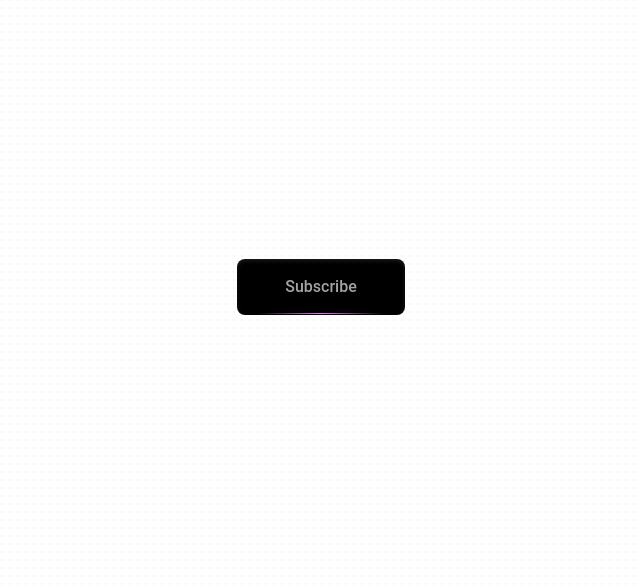
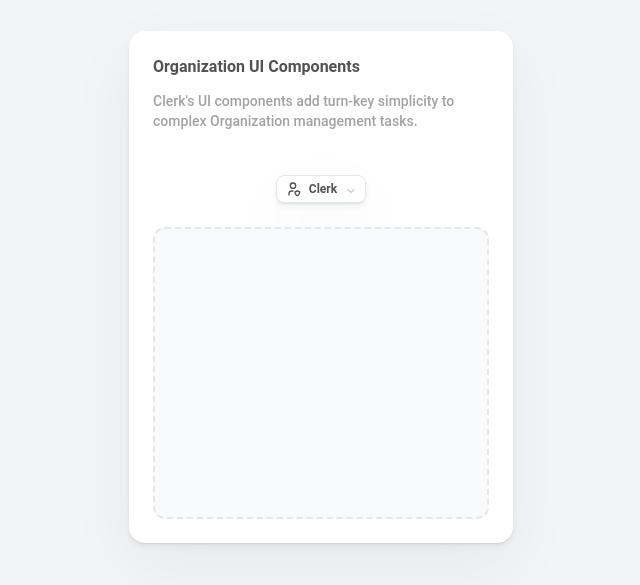
Before and after one commit to jahansid/ui-jahan, a React (Vite) app: page / in a window 1280 px wide. Shown: the part 113-698 px from the top of the page, without its empty margins (319-959 px from the left). Built offline with nearby package versions, Linux system fonts and the light colour scheme.

Commit message:
CardContent component added

```diff
--- a/package.json
+++ b/package.json
@@ -10,6 +10,7 @@
     "preview": "vite preview"
   },
   "dependencies": {
+    "@tabler/icons-react": "^3.30.0",
     "framer-motion": "^11.0.15",
     "react": "^18.2.0",
     "react-dom": "^18.2.0"
--- a/src/App.jsx
+++ b/src/App.jsx
@@ -2,9 +2,11 @@
 // import NavTabs from "./components/NavTabs";
 // import TiltCard from "./components/TiltCard";
 
+import CardContent from "./components/CardContent";
+
 // import { AnimatedTabSlider } from "./components/AnimatedTabSlider";
 // import CursorMask from "./components/CursorMask";
-import ButtonGlow from "./components/ButtonGlow";
+// import ButtonGlow from "./components/ButtonGlow";
 // import FAQsection from "./components/FAQsection";
 // import LogoMarquee from "./components/LogoMarquee";
 // import HamburgerBar from "./components/HamburgerBar";
@@ -22,7 +24,8 @@ export default function App() {
       {/* <CursorMask /> */}
       {/* <LogoMarquee /> */}
       {/* <FAQsection /> */}
-      <ButtonGlow />
+      {/* <ButtonGlow /> */}
+      <CardContent/>
     </div>
   );
 }
--- /dev/null
+++ b/src/components/CardContent.jsx
@@ -0,0 +1,107 @@
+import {
+  Icon24Hours,
+  Icon360View,
+  IconChevronDown,
+  IconMessage,
+  IconPlus,
+  IconUserShield,
+} from "@tabler/icons-react";
+
+import { easeInOut, motion } from "framer-motion";
+
+const CardContent = () => {
+  return (
+    <div className="bg-gray-100 h-screen w-full grid place-content-center font-sans">
+      {/* card component starts here */}
+      <div className=" w-96 min-h-[32rem] h-[32rem] flex flex-col gap-3  p-6 bg-white rounded-2xl shadow-[0_1px_1px_rgba(0,0,0,0.05),0_4px_6px_rgba(34,42,53,0.04),0_24px_68px_rgba(47,48,55,0.05),0_2px_3px_rgba(0,0,0,0.04)]">
+        <h3 className=" font-bold text-base text-neutral-600">
+          Organization UI Components
+        </h3>
+        <p className=" text-sm font-medium text-neutral-400">
+          Clerk&apos;s UI components add turn-key simplicity to complex
+          Organization management tasks.
+        </p>
+        <div className=" flex justify-center items-center">
+          <button className=" flex items-center justify-center gap-2 text-[12px] mt-8 px-2 py-1 font-semibold text-neutral-600 border border-gray-200 shadow-[0_1px_1px_rgba(0,0,0,0.05),0_4px_6px_rgba(34,42,53,0.04),0_24px_68px_rgba(47,48,55,0.05),0_2px_3px_rgba(0,0,0,0.04)] rounded-lg">
+            <IconUserShield className=" size-4" />
+            Clerk
+            <IconChevronDown className=" size-3 mt-1 text-neutral-400" />
+          </button>
+        </div>
+        <div className=" relative flex-1 bg-gray-50  mt-3 rounded-xl border-2 border-dashed border-gray-200">
+          <motion.div
+            initial={{
+              opacity: 0,
+              scale: 0.98,
+              filter: "blur(10px)",
+            }}
+            whileHover={{
+              opacity: 1,
+              scale: 1.05,
+              filter: "blur(0px)",
+            }}
+            transition={{
+              duration: 0.3,
+              ease: easeInOut,
+            }}
+            className=" absolute inset-0 h-full w-full border border-gray-200 bg-white rounded-xl divide-y divide-gray-200"
+          >
+            <div className=" flex gap-4 p-4 items-center">
+              <div className="flex items-center justify-center size-8 flex-shrink-0 rounded-md border border-gray-200 bg-white shadow-[0_1px_1px_rgba(0,0,0,0.05),0_4px_6px_rgba(34,42,53,0.04),0_24px_68px_rgba(47,48,55,0.05),0_2px_3px_rgba(0,0,0,0.04)]">
+                <IconMessage className=" size-5  text-neutral-600 "></IconMessage>{" "}
+              </div>
+              <div className=" flex flex-col gap-1">
+                <h4 className=" font-bold text-sm text-neutral-600">
+                  Organization UI Components
+                </h4>
+                <p className=" text-sm font-medium text-neutral-400">
+                  Clerk&apos;s UI components
+                </p>
+              </div>
+            </div>
+            <div className=" flex gap-4 p-4 items-center">
+              <div className="flex items-center justify-center size-8 flex-shrink-0 rounded-md border border-gray-200 bg-white shadow-[0_1px_1px_rgba(0,0,0,0.05),0_4px_6px_rgba(34,42,53,0.04),0_24px_68px_rgba(47,48,55,0.05),0_2px_3px_rgba(0,0,0,0.04)]">
+                <Icon24Hours className=" size-5  text-neutral-600 "></Icon24Hours>{" "}
+              </div>
+              <div className=" flex flex-col gap-1">
+                <h4 className=" font-bold text-sm text-neutral-600">
+                  24 hours turnaround
+                </h4>
+                <p className=" text-sm font-medium text-neutral-400">
+                  Superfast delivery at warp speed
+                </p>
+              </div>
+            </div>
+            <div className=" flex gap-4 p-4 items-center">
+              <div className="flex items-center justify-center size-8 flex-shrink-0 rounded-md border border-gray-200 bg-white shadow-[0_1px_1px_rgba(0,0,0,0.05),0_4px_6px_rgba(34,42,53,0.04),0_24px_68px_rgba(47,48,55,0.05),0_2px_3px_rgba(0,0,0,0.04)]">
+                <Icon360View className=" size-5  text-neutral-600 "></Icon360View>{" "}
+              </div>
+              <div className=" flex flex-col gap-1">
+                <h4 className=" font-bold text-sm text-neutral-600">
+                  360 days all around
+                </h4>
+                <p className=" text-sm font-medium text-neutral-400">
+                  we&apos;re here to help you 24/7
+                </p>
+              </div>
+            </div>
+            <div className=" flex gap-4 p-4 items-center justify-center">
+              <div className="flex items-center justify-center size-8 flex-shrink-0 rounded-md border border-gray-200 bg-white shadow-[0_1px_1px_rgba(0,0,0,0.05),0_4px_6px_rgba(34,42,53,0.04),0_24px_68px_rgba(47,48,55,0.05),0_2px_3px_rgba(0,0,0,0.04)]">
+                <IconPlus className=" size-5  text-neutral-600 "></IconPlus>{" "}
+              </div>
+
+              <p className=" text-sm font-medium text-neutral-600">
+                Create Project
+              </p>
+            </div>
+          </motion.div>
+        </div>
+      </div>
+      {/* card component ends here */}
+    </div>
+  );
+};
+
+export default CardContent;
+
+// shadow-[0_1px_1px_rgba(0,0,0,0.05),0_4px_6px_rgba(34,42,53,0.04),0_24px_68px_rgba(47,48,55,0.05),0_2px_3px_rgba(0,0,0,0.04)]
```
Also changed, not shown: 1 other file (tests, documents, lock files or other folders).
